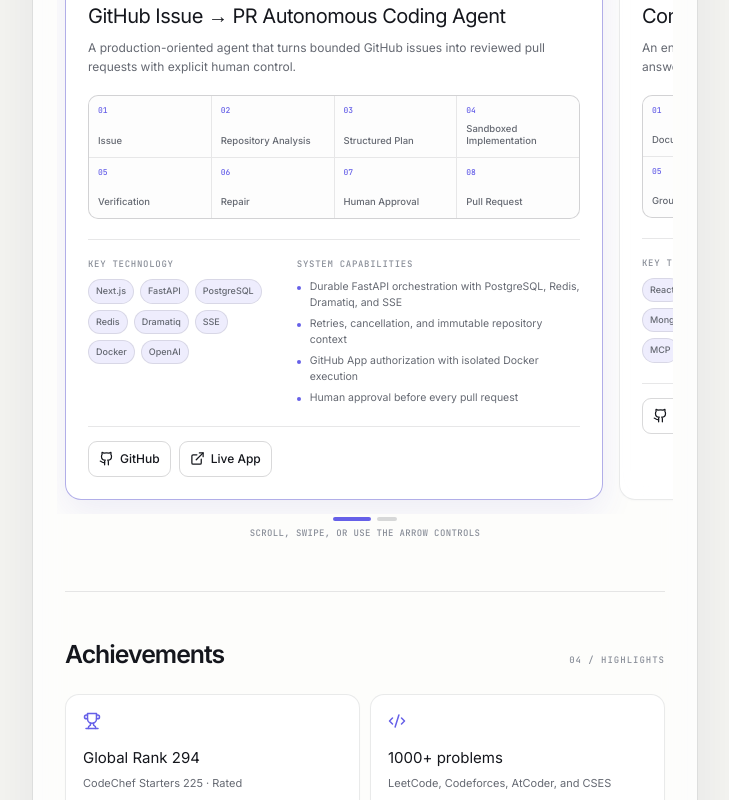
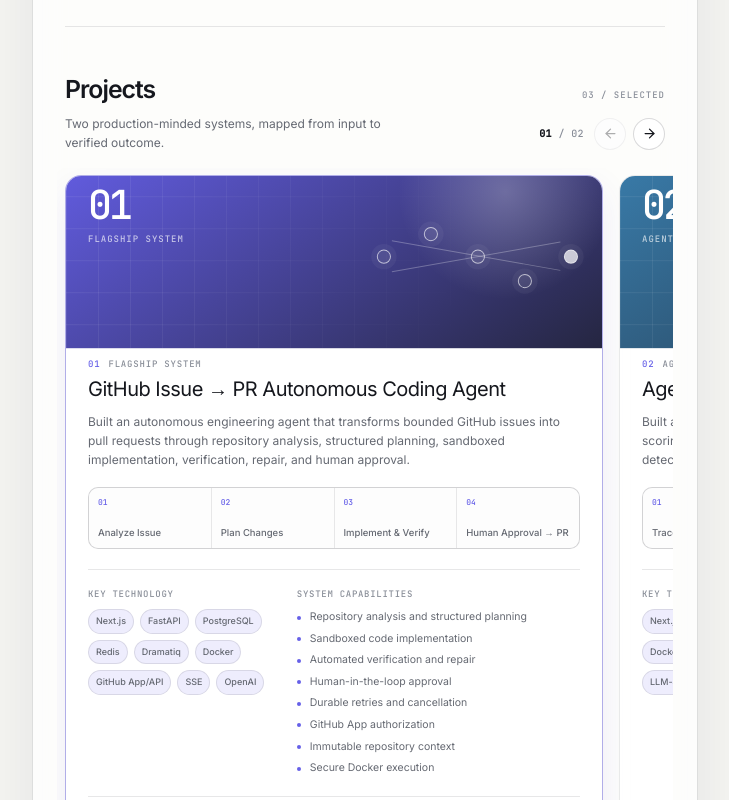
Before and after one commit to bhavyarustagi57/portfolio, a React (Vite) app: page / in a window 1280 px wide. Shown: the part 1840-2640 px from the top of the page, without its empty margins (275-1004 px from the left). Built offline with nearby package versions, Linux system fonts and the light colour scheme.

Commit message:
Update portfolio projects, skills, and resume

```diff
--- a/src/components/Projects.jsx
+++ b/src/components/Projects.jsx
@@ -9,15 +9,19 @@
     number: '01',
     label: 'Flagship system',
     title: 'GitHub Issue → PR Autonomous Coding Agent',
-    summary: 'A production-oriented agent that turns bounded GitHub issues into reviewed pull requests with explicit human control.',
-    workflow: ['Issue', 'Repository Analysis', 'Structured Plan', 'Sandboxed Implementation', 'Verification', 'Repair', 'Human Approval', 'Pull Request'],
+    summary: 'Built an autonomous engineering agent that transforms bounded GitHub issues into pull requests through repository analysis, structured planning, sandboxed implementation, verification, repair, and human approval.',
+    workflow: ['Analyze Issue', 'Plan Changes', 'Implement & Verify', 'Human Approval → PR'],
     capabilities: [
-      'Durable FastAPI orchestration with PostgreSQL, Redis, Dramatiq, and SSE',
-      'Retries, cancellation, and immutable repository context',
-      'GitHub App authorization with isolated Docker execution',
-      'Human approval before every pull request',
+      'Repository analysis and structured planning',
+      'Sandboxed code implementation',
+      'Automated verification and repair',
+      'Human-in-the-loop approval',
+      'Durable retries and cancellation',
+      'GitHub App authorization',
+      'Immutable repository context',
+      'Secure Docker execution',
     ],
-    stack: ['Next.js', 'FastAPI', 'PostgreSQL', 'Redis', 'Dramatiq', 'SSE', 'Docker', 'OpenAI'],
+    stack: ['Next.js', 'FastAPI', 'PostgreSQL', 'Redis', 'Dramatiq', 'Docker', 'GitHub App/API', 'SSE', 'OpenAI'],
     github: 'https://github.com/bhavyarustagi57/issue-to-pr-live-test',
     live: 'https://github-issue-to-pr-agent-web.vercel.app/',
     tone: 'violet',
@@ -25,19 +29,24 @@
   },
   {
     number: '02',
-    label: 'Semantic retrieval',
-    title: 'Contexta',
-    summary: 'An enterprise semantic search system for resilient document ingestion, grounded answers, and verifiable citations.',
-    workflow: ['Documents', 'Ingestion', 'OCR', 'Semantic Retrieval', 'Grounded Answer', 'Citation Validation'],
+    label: 'Agent evaluation',
+    title: 'AgentScope',
+    summary: 'Built an agent evaluation and observability platform for tracing AI-agent executions, scoring outputs with rubric/LLM-based evaluators, monitoring quality drift, and detecting regressions across agent versions.',
+    workflow: ['Trace', 'Evaluate', 'Detect', 'Monitor'],
     capabilities: [
-      'Asynchronous ingestion with OCR fallback',
-      'Source-aware, multi-tier semantic retrieval',
-      'MCP server with approval-gated filesystem tools',
-      'Auditable agent interactions and citation validation',
+      'Persistent execution tracing',
+      'Rubric-based evaluation',
+      'LLM-as-a-Judge',
+      'Statistical calibration',
+      'Experiment comparison',
+      'Quality drift monitoring',
+      'Automated regression detection',
+      'Git bisection',
+      'Incident workflows',
     ],
-    stack: ['React', 'TypeScript', 'Node.js', 'MongoDB Atlas', 'Vector Search', 'MCP'],
-    github: 'https://github.com/bhavyarustagi57/CONTEXTA',
-    live: 'https://contexta-b30f.onrender.com/',
+    stack: ['Next.js', 'FastAPI', 'PostgreSQL', 'Docker', 'OpenTelemetry', 'LLM-as-a-Judge'],
+    github: 'https://github.com/bhavyarustagi57/agentscope',
+    live: 'https://agentscope-web.onrender.com',
     tone: 'blue',
   },
 ]
--- a/src/data/content.js
+++ b/src/data/content.js
@@ -9,10 +9,14 @@
 ]
 
 export const skillGroups = [
-  { label: 'Languages', values: ['C++', 'Python', 'JavaScript', 'TypeScript', 'SQL'] },
-  { label: 'Frameworks', values: ['React', 'Next.js', 'Node.js', 'Express', 'Fastify', 'Tailwind CSS'] },
-  { label: 'Databases', values: ['PostgreSQL', 'MongoDB', 'Redis', 'Pinecone'] },
-  { label: 'Infrastructure', values: ['Docker', 'Git', 'GitHub', 'BullMQ', 'AWS (EC2, S3)', 'GitHub Actions'] },
+  { label: 'Languages', values: ['Python', 'TypeScript', 'SQL'] },
+  { label: 'AI / LLM', values: ['RAG', 'LLM Agents', 'Embeddings', 'Semantic Search', 'MCP', 'Tool Calling', 'Prompt Engineering'] },
+  { label: 'Agent Engineering', values: ['Agent Orchestration', 'Human-in-the-Loop', 'Guardrails', 'Structured Outputs'] },
+  { label: 'Frameworks', values: ['FastAPI', 'React', 'Next.js', 'Node.js'] },
+  { label: 'Databases', values: ['PostgreSQL', 'MongoDB Atlas', 'Redis', 'MongoDB Atlas Vector Search'] },
+  { label: 'Evaluation / Observability', values: ['LLM-as-a-Judge', 'Rubric Evaluation', 'Statistical Calibration', 'Regression Detection'] },
+  { label: 'Backend Engineering', values: ['REST APIs', 'Async Processing', 'Background Jobs', 'SSE', 'Idempotency', 'Retry / Backoff'] },
+  { label: 'Tools', values: ['Docker', 'Git', 'GitHub', 'GitHub App/API', 'Dramatiq', 'Pytest', 'OpenAI API'] },
 ]
 
 export const links = {
```
Also changed, not shown: 1 other file (tests, documents, lock files or other folders).
